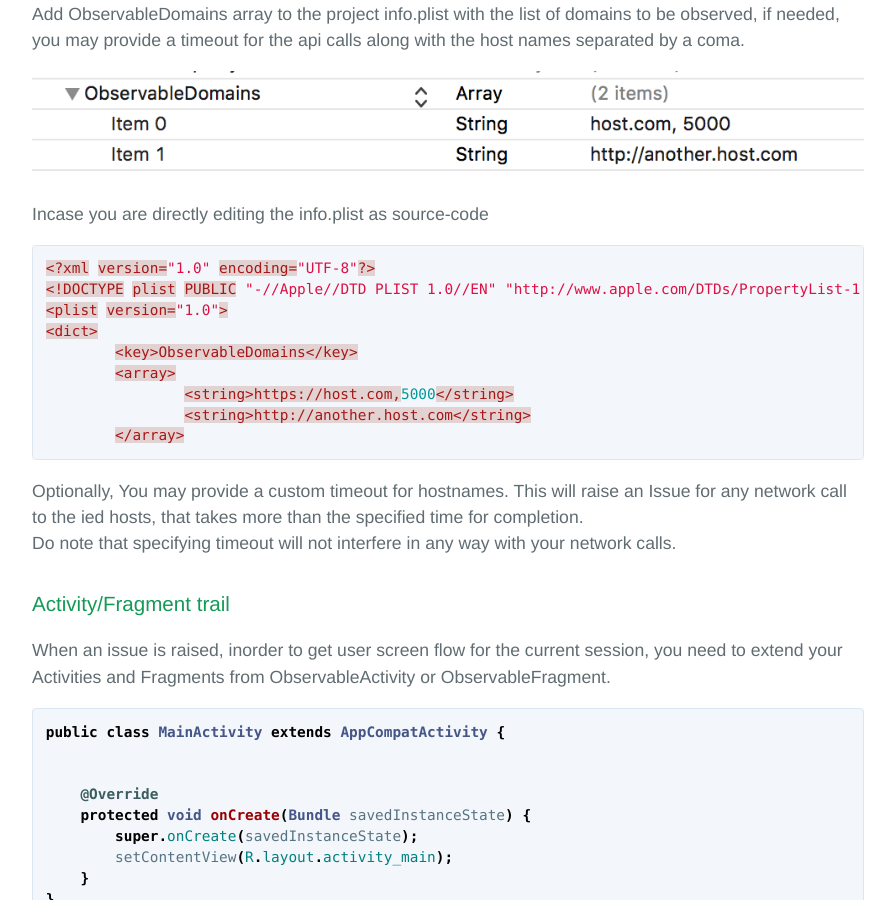
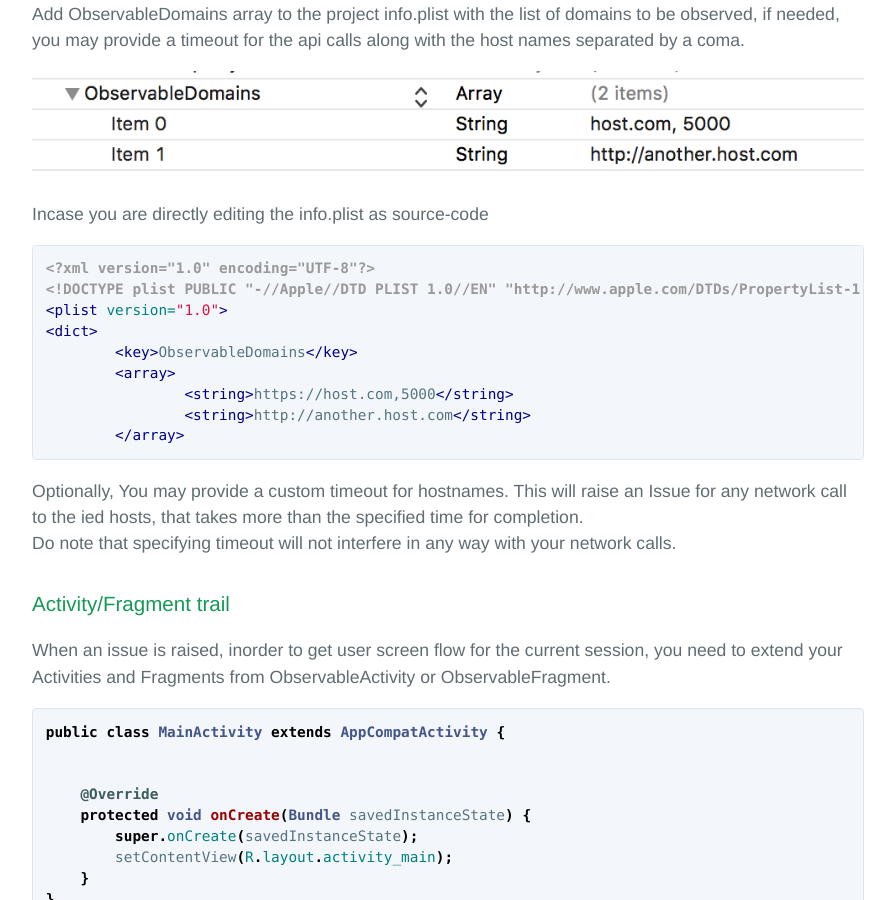
Before and after one commit to finotes/finotes.github.io, a Jekyll site: the page built from _posts/2018-01-19-ios-docs.md, in a window 1280 px wide and 900 px high, scrolled down 2466 px. Shown: the whole window, without its empty margins (192-1087 px from the left). Built offline with Jekyll 4.4.1, drawn with Linux system fonts in a browser that asks for light colours; some web fonts are replaced.

Commit message:
Update 2018-01-19-ios-docs.md

````diff
--- a/_posts/2018-01-19-ios-docs.md
+++ b/_posts/2018-01-19-ios-docs.md
@@ -89,11 +89,11 @@ Incase you are using AFNetworking, then you need to add the below code in your N
 #### Whitelist Hosts
 Add ObservableDomains array to the project info.plist with the list of domains to be observed, if needed, you may provide a timeout for the api calls along with the host names separated by a coma.
 
-![Info.plist observable domains](https://github.com/finotes/finotes.github.io/blob/master/Screen%20Shot%202018-01-15%20at%209.12.54%20PM.png)
+![Info.plist observable domains](/Screen%20Shot%202018-01-15%20at%209.12.54%20PM.png)
 
 Incase you are directly editing the info.plist as source-code
 
-```json
+```xml
 <?xml version="1.0" encoding="UTF-8"?>
 <!DOCTYPE plist PUBLIC "-//Apple//DTD PLIST 1.0//EN" "http://www.apple.com/DTDs/PropertyList-1.0.dtd">
 <plist version="1.0">
````
